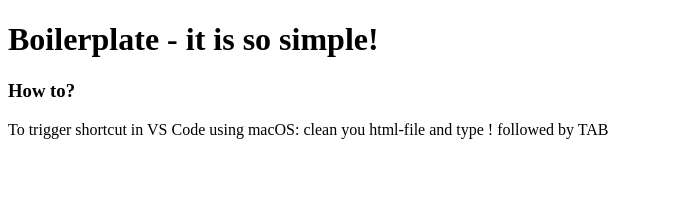
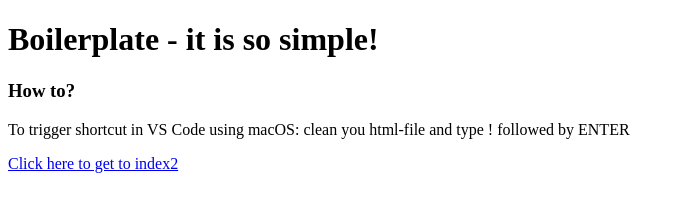
Before and after one commit to AmandaEmilia/HTML, a plain HTML site: page index.html in a window 1280 px wide. Shown: the whole page, without its empty margins (0-683 px from the left). Drawn offline with Linux system fonts and the light colour scheme.

Commit message:
edit text and adding href to another html

```diff
--- a/index.html
+++ b/index.html
@@ -9,7 +9,9 @@
 
     <h1>Boilerplate - it is so simple!</h1>
     <h3>How to?</h3>
-    <p>To trigger shortcut in VS Code using macOS: clean you html-file and type ! followed by TAB</p>
+    <p>To trigger shortcut in VS Code using macOS: clean you html-file and type ! followed by ENTER</p>
+
+    <a href="index2.html">Click here to get to index2</a>
 
 </body>
 </html>
```
